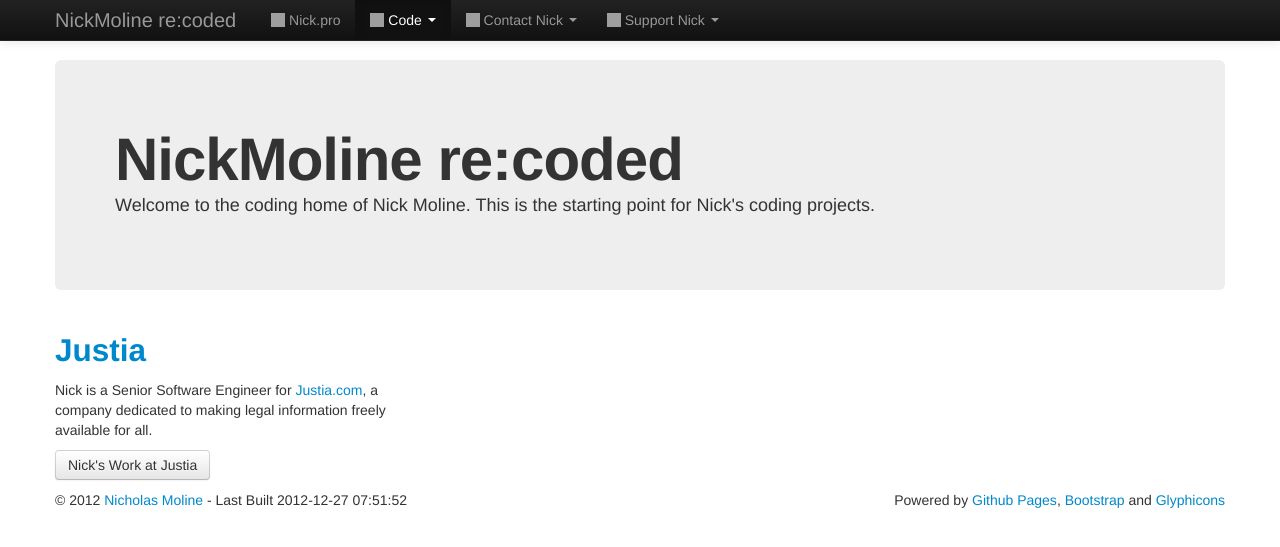
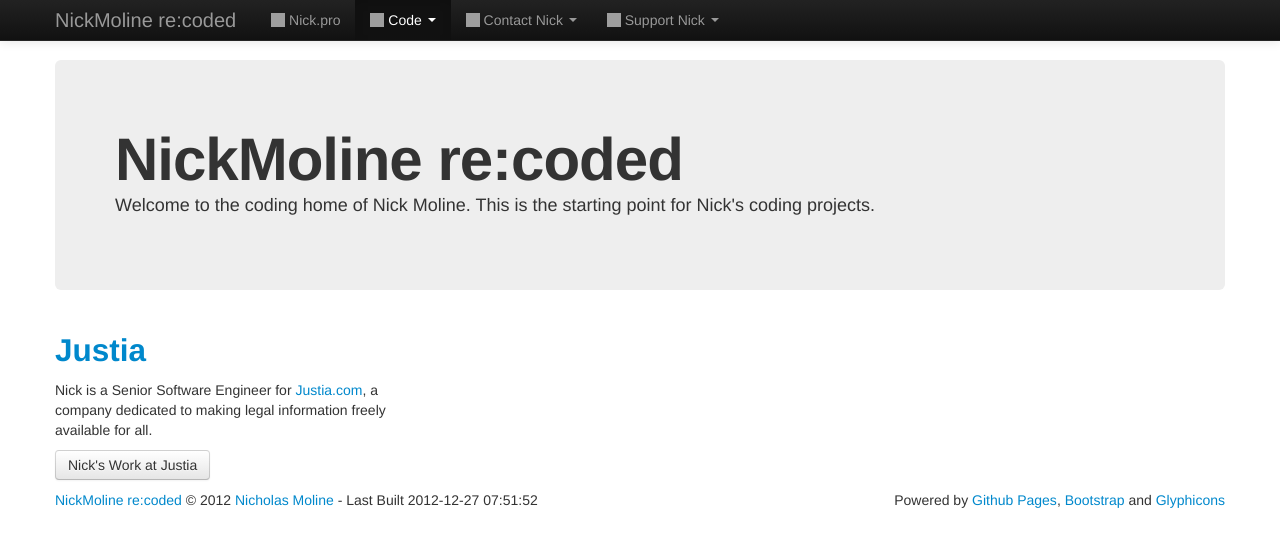
Before and after one commit to nickmoline/nickmoline.github.com, a Jekyll site: the page built from index.html, in a window 1280 px wide. Shown: the top 547 px of the page. Built offline with Jekyll 4.4.1, drawn with Linux system fonts in a browser that asks for light colours; nearby versions of some CDN libraries; grey boxes are pictures that could not be loaded.

Commit message:
Footer Link

```diff
--- a/_layouts/default.html
+++ b/_layouts/default.html
@@ -92,7 +92,7 @@
 		<footer>
 			<div class="row">
 				<div class="span6">
-					&copy; 2012 <a href="http://www.nick.pro/">Nicholas Moline</a> - Last Built {{site.time | date: "%Y-%m-%d %H:%M:%S"}}
+					<a href="{{site.baseurl}}">{{site.title}}</a> &copy; 2012 <a href="http://www.nick.pro/">Nicholas Moline</a> - Last Built {{site.time | date: "%Y-%m-%d %H:%M:%S"}}
 				</div>
 				<div class="span6" style="text-align:right;">
 					Powered by <a href="http://pages.github.com">Github Pages</a>, <a href="http://twitter.github.com/bootstrap/">Bootstrap</a> and <a href="http://www.glyphicons.com/">Glyphicons</a>
```
